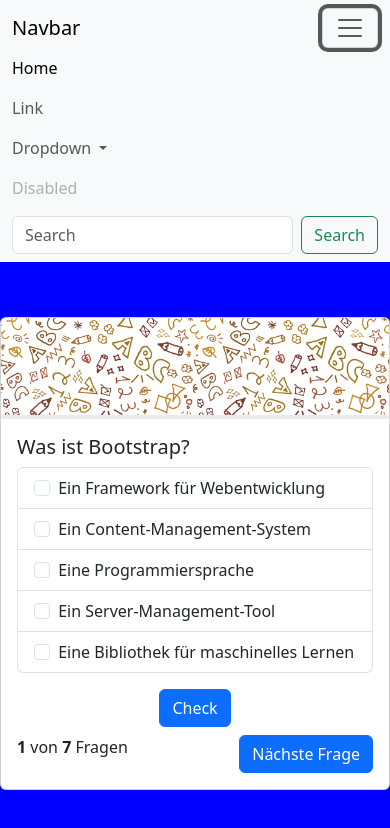
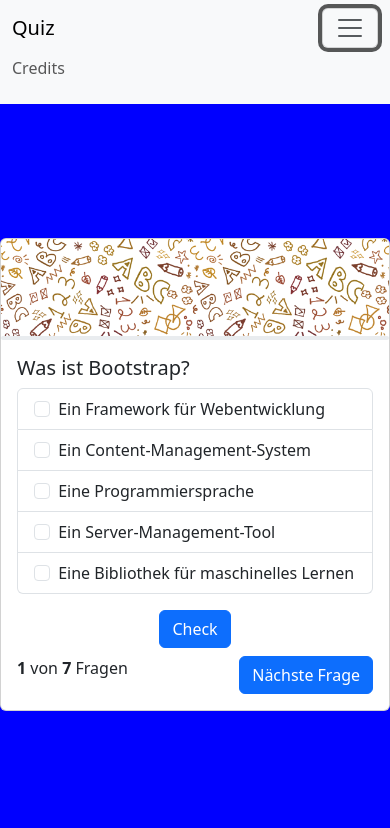
Before and after one commit to BiancaFlorut/quizApp, a plain HTML site: page index.html in a window 390 px wide. Both pictures are taken after a click on the button "Toggle navigation". Drawn offline with nearby package versions, Linux system fonts and the light colour scheme.

Commit message:
better navbar

```diff
--- /dev/null
+++ b/includeHTML.js
@@ -0,0 +1,13 @@
+async function includeHTML() {
+    let includeElements = document.querySelectorAll('[w3-include-html]');
+    for (let i = 0; i < includeElements.length; i++) {
+        const element = includeElements[i];
+        file = element.getAttribute("w3-include-html"); // "includes/header.html"
+        let resp = await fetch(file);
+        if (resp.ok) {
+            element.innerHTML = await resp.text();
+        } else {
+            element.innerHTML = 'Page not found';
+        }
+    }
+}
--- a/index.html
+++ b/index.html
@@ -10,6 +10,7 @@
       integrity="sha384-QWTKZyjpPEjISv5WaRU9OFeRpok6YctnYmDr5pNlyT2bRjXh0JMhjY6hW+ALEwIH"
       crossorigin="anonymous"
     />
+    <script src="includeHTML.js"></script>
     <script
       src="https://cdn.jsdelivr.net/npm/bootstrap@5.3.3/dist/js/bootstrap.bundle.min.js"
       integrity="sha384-YvpcrYf0tY3lHB60NNkmXc5s9fDVZLESaAA55NDzOxhy9GkcIdslK1eN7N6jIeHz"
@@ -18,49 +19,8 @@
     <script src="script.js"></script>
     <title>Document</title>
   </head>
-  <body onload="init()">
-    <nav class="navbar navbar-expand-lg bg-body-tertiary">
-      <div class="container-fluid">
-        <a class="navbar-brand" href="#">Navbar</a>
-        <button
-          class="navbar-toggler"
-          type="button"
-          data-bs-toggle="collapse"
-          data-bs-target="#navbarSupportedContent"
-          aria-controls="navbarSupportedContent"
-          aria-expanded="false"
-          aria-label="Toggle navigation"
-        >
-          <span class="navbar-toggler-icon"></span>
-        </button>
-        <div class="collapse navbar-collapse" id="navbarSupportedContent">
-          <ul class="navbar-nav me-auto mb-2 mb-lg-0">
-            <li class="nav-item">
-              <a class="nav-link active" aria-current="page" href="#">Home</a>
-            </li>
-            <li class="nav-item">
-              <a class="nav-link" href="#">Link</a>
-            </li>
-            <li class="nav-item dropdown">
-              <a class="nav-link dropdown-toggle" href="#" role="button" data-bs-toggle="dropdown" aria-expanded="false"> Dropdown </a>
-              <ul class="dropdown-menu">
-                <li><a class="dropdown-item" href="#">Action</a></li>
-                <li><a class="dropdown-item" href="#">Another action</a></li>
-                <li><hr class="dropdown-divider" /></li>
-                <li><a class="dropdown-item" href="#">Something else here</a></li>
-              </ul>
-            </li>
-            <li class="nav-item">
-              <a class="nav-link disabled" aria-disabled="true">Disabled</a>
-            </li>
-          </ul>
-          <form class="d-flex" role="search">
-            <input class="form-control me-2" type="search" placeholder="Search" aria-label="Search" />
-            <button class="btn btn-outline-success" type="submit">Search</button>
-          </form>
-        </div>
-      </div>
-    </nav>
+  <body onload="includeHTML(); init()">
+    <div class="header_template" w3-include-html="./templates/header.html"></div>
     <main>
       <div class="card" style="width: 35rem">
         <img id="profileImg" src="./imgs/quiz.png" class="card-img-top" alt="..." />
--- /dev/null
+++ b/templates/header.html
@@ -0,0 +1,23 @@
+<nav class="navbar navbar-expand-lg bg-body-tertiary">
+    <div class="container-fluid">
+      <a class="navbar-brand" href="index.html">Quiz</a>
+      <button
+        class="navbar-toggler"
+        type="button"
+        data-bs-toggle="collapse"
+        data-bs-target="#navbarSupportedContent"
+        aria-controls="navbarSupportedContent"
+        aria-expanded="false"
+        aria-label="Toggle navigation"
+      >
+        <span class="navbar-toggler-icon"></span>
+      </button>
+      <div class="collapse navbar-collapse" id="navbarSupportedContent">
+        <ul class="navbar-nav me-auto mb-2 mb-lg-0">
+          <li class="nav-item">
+            <a class="nav-link" href="credits.html">Credits</a>
+          </li>
+        </ul>
+      </div>
+    </div>
+  </nav>
```
Also changed, not shown: credits.html (+33 -2 lines).
